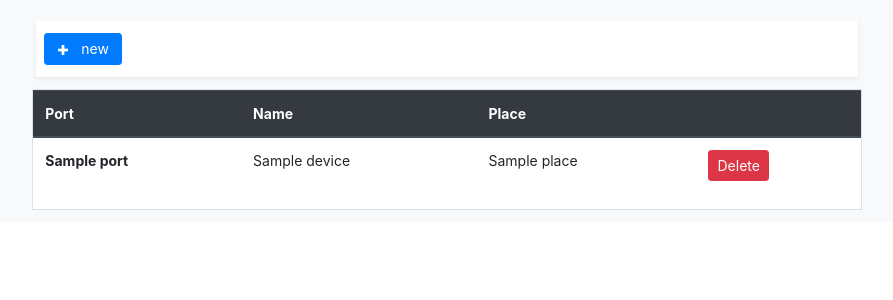
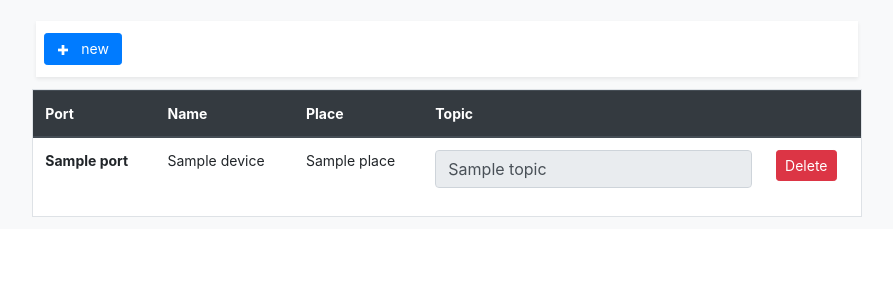
Before and after one commit to 3omer/zelite, a Flask app: template app/templates/manager.html in a window 1280 px wide. Shown: the part 70-370 px from the top of the page, without its empty margins (193-1086 px from the left). Run offline with Flask 2, Linux system fonts and the light colour scheme; the template is opened without the code that fills it: most values are stand-ins (such as "Sample title", 1, 10 or a date in 2020); some libraries are stand-ins or nearby versions.

Commit message:
add devices topics to mangment page

```diff
--- a/app/templates/_table_devices.html
+++ b/app/templates/_table_devices.html
@@ -4,6 +4,7 @@
         <th scope="col">Port</th>
         <th scope="col">Name</th>
         <th scope="col">Place</th>
+        <th scope="col">Topic</th>
         <th scope="col"></th>
 
       </tr>
@@ -11,9 +12,11 @@
     {% for device in devices %}
     <tbody>
       <tr>
-        <th scope="row">{{device.port}}</th>
+        <th>{{device.port}}</th>
         <td>{{device.name}}</td>
         <td>{{device.place}}</td>
+        <td><input class="form-control" type="text" value="{{device.topic}}"  readonly></td>
+
         <td><button id="" class="btn btn-sm btn-danger" data-target="btnDeleteDevice"
           data-key="{{device.key}}">Delete</button></td>
       </tr>
```
